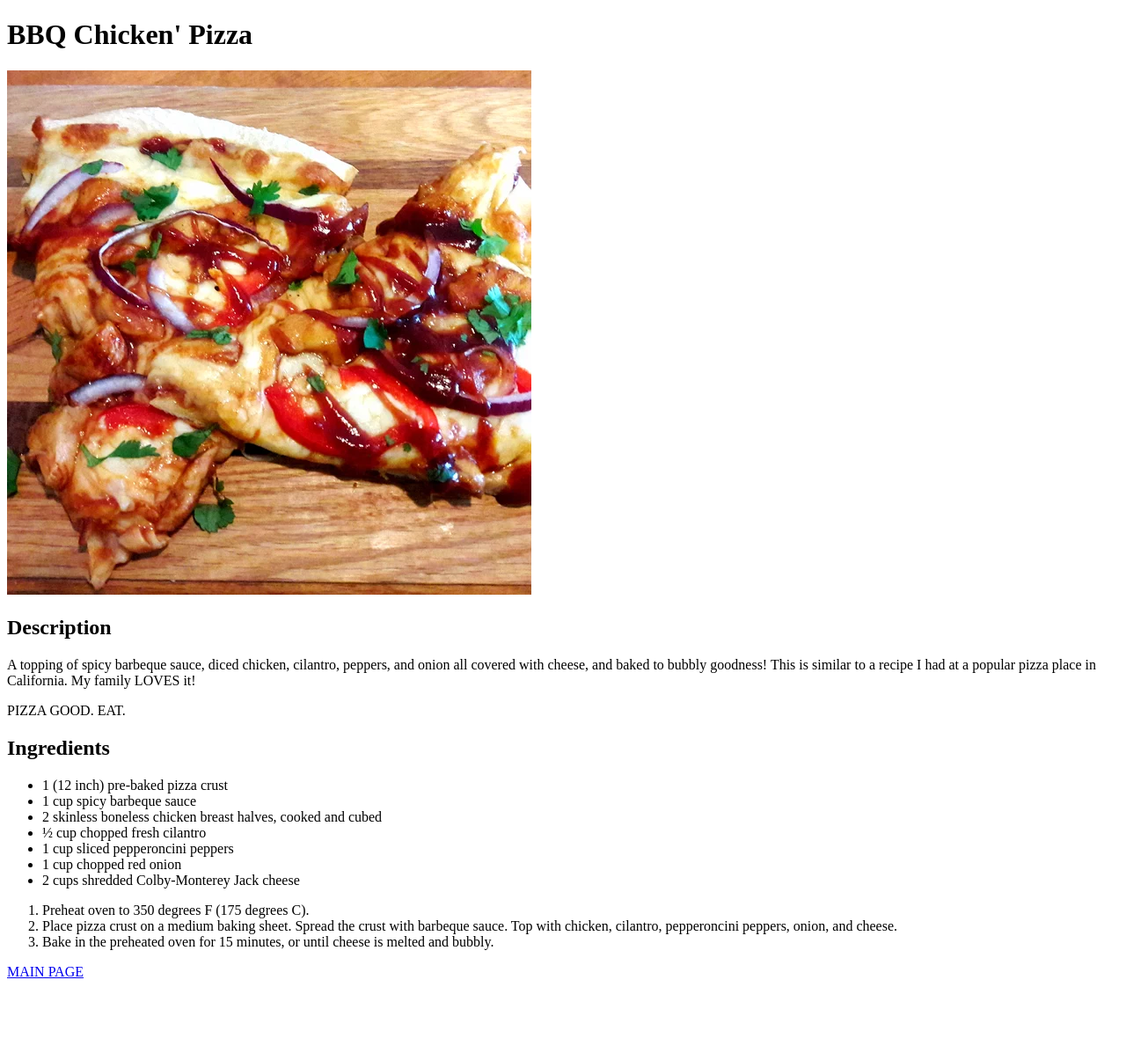
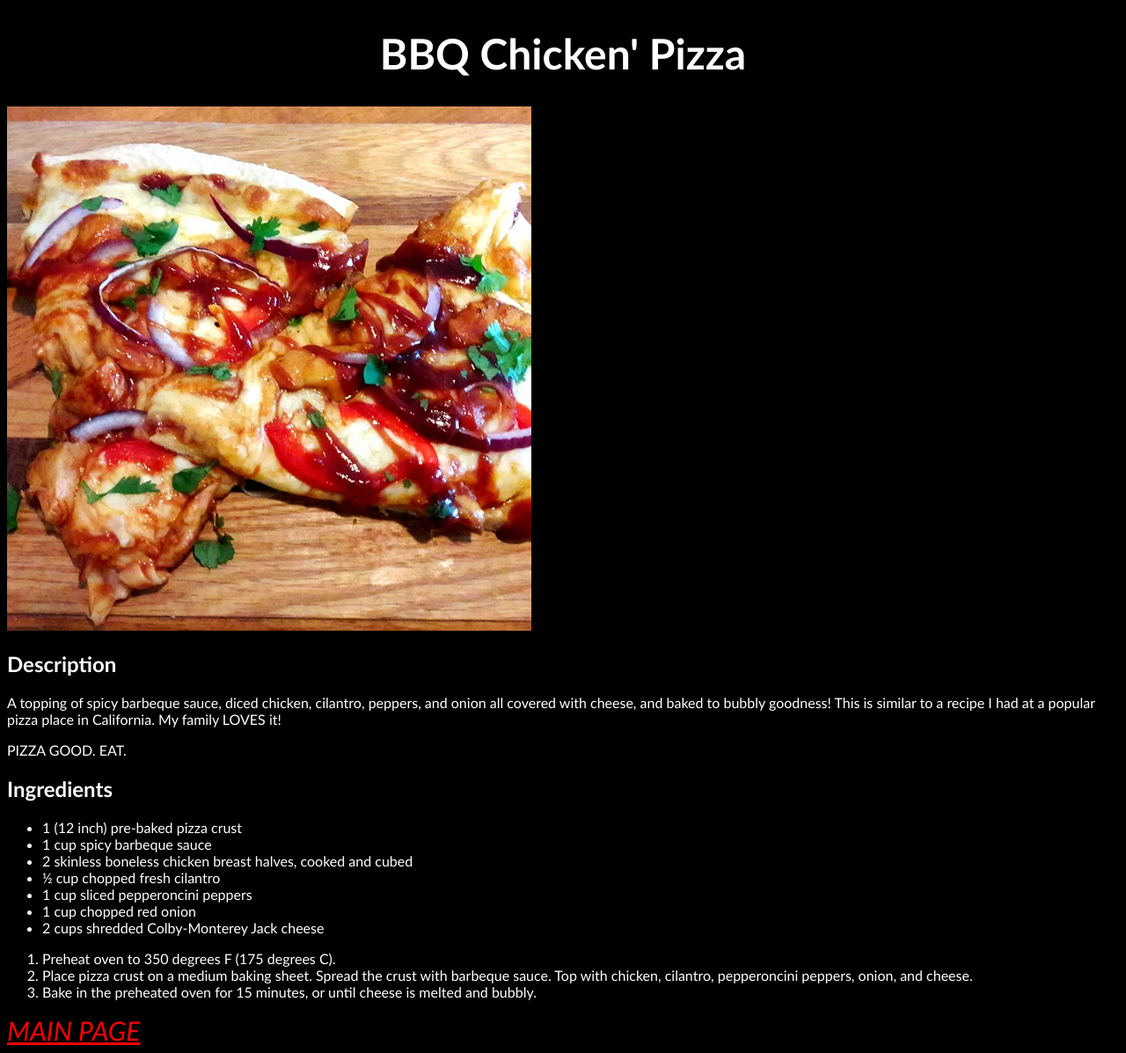
Before and after one commit to Necr0Coder/odin-recipes, a plain HTML site: page recipes/bbqpizza.html in a window 1280 px wide. Shown: the whole page at 88% size. Before the commit the page ends 1122 px from the top, so only its background shows below. Drawn offline with Linux system fonts and the light colour scheme.

Commit message:
Add css styling

```diff
--- a/recipes/bbqpizza.html
+++ b/recipes/bbqpizza.html
@@ -4,6 +4,7 @@
     <meta charset="UTF-8">
     <meta http-equiv="X-UA-Compatible" content="IE=edge">
     <meta name="viewport" content="width=device-width, initial-scale=1.0">
+    <link rel="stylesheet" href="../style.css">
     <title>BBQ Chicken Pizza</title>
 </head>
 <body>
@@ -27,7 +28,7 @@
         <li>Place pizza crust on a medium baking sheet. Spread the crust with barbeque sauce. Top with chicken, cilantro, pepperoncini peppers, onion, and cheese.</li>
         <li>Bake in the preheated oven for 15 minutes, or until cheese is melted and bubbly.</li>
     </ol>
-    <a href="../index.html">MAIN PAGE</a>
+    <a href="../index.html" class="main">MAIN PAGE</a>
 
 </body>
 </html>
--- /dev/null
+++ b/style.css
@@ -0,0 +1,23 @@
+* {
+    font-family: 'Trebuchet MS', 'Lucida Sans Unicode', 'Lucida Grande', 'Lucida Sans', Arial, sans-serif;
+    background: black;
+    color: white;
+}
+
+.kitchen {
+    height: auto;
+    width: 75%;
+}
+
+h1 {
+    text-align: center;
+    font-size: 48px;
+}
+
+
+.main {
+    font-size: 30px;
+    color: red;
+    font-style: italic;
+
+}
```
Also changed, not shown: index.html (+9 -6 lines), recipes/grilledcheese.html (+5 -3 lines), recipes/slimepunch.html (+2 -1 lines), recipes/kitchen.jpg (added).
